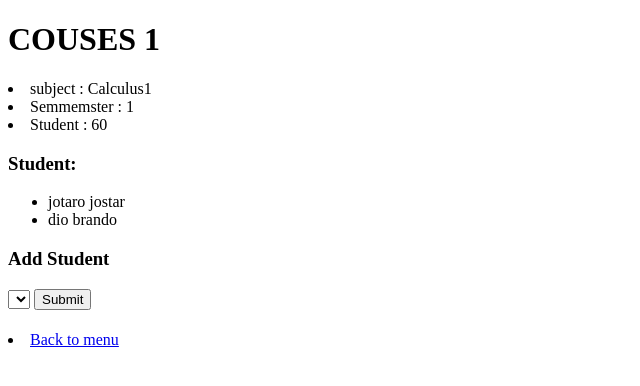
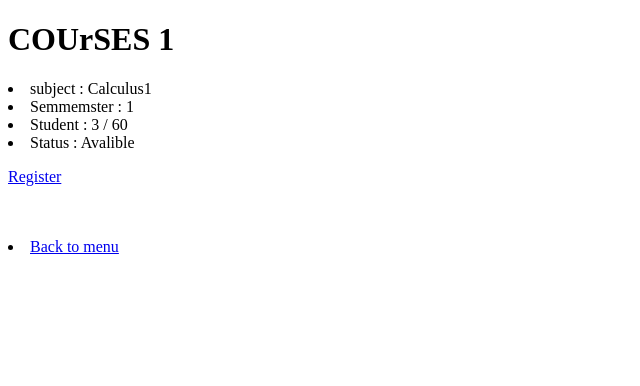
Before and after one commit to 6210612799/Arjarnjack, a Django app: page /users/1 in a window 1280 px wide. Shown: the top 386 px of the page, without its empty margins (0-640 px from the left). Run offline with Django 3.2, Linux system fonts and the light colour scheme; data comes from the database, SQL or seed files in the repository; lists and menus that the app fills with data are empty.

Commit message:
update took flie

```diff
--- a/realuser/templates/realuser/index.html
+++ b/realuser/templates/realuser/index.html
@@ -9,5 +9,10 @@
         <li>Email: {{ request.user.email }}</li>
     </ul>
 
+    <a href="{% url 'users:index' %}">aLL Courses !</a>
+    <br>
+    <br>
+    <br>
+
     <a href="{% url 'realuser:logout' %}">Log out</a>
 {% endblock %}
--- a/users/admin.py
+++ b/users/admin.py
@@ -1,14 +1,12 @@
 from django.contrib import admin
 
 # Register your models here.
-from .models import Couses, Nisit
+from .models import Couses
 
 
 class CousesAdmin(admin.ModelAdmin):
     list_display = ("id","subject","term","couseid","num_student","year",)
 
 
-class NisitAdmin(admin.ModelAdmin):
-    filter_horizontal = ("couses",)
+
 admin.site.register(Couses , CousesAdmin)
-admin.site.register(Nisit , NisitAdmin)
--- a/users/models.py
+++ b/users/models.py
@@ -9,13 +9,13 @@ class Couses(models.Model):
     couseid = models.IntegerField()
     num_student = models.IntegerField()
     year = models.IntegerField()
+    nisit = models.ManyToManyField(User, blank=True)
+    status = models.BooleanField(default=True)
+
+    def is_full(self):
+        if self.nisit.count() == self.num_student:
+            return True
+        return False
 
     def __str__(self):
         return f"{self.id} :subject {self.subject} term {self.term} Couses ID {self.couseid} student {self.num_student} year {self.year}"
-
-class Nisit(models.Model):
-    first = models.CharField(max_length=64)
-    last = models.CharField(max_length=64)
-    couses = models.ManyToManyField(Couses, blank=True , related_name="student")
-    def __str__(self):
-        return f"{self.first}  {self.last}"
--- a/users/templates/users/couses.html
+++ b/users/templates/users/couses.html
@@ -2,21 +2,28 @@
 
 {% block body %}
     <h1>
-        COUSES  {{ couses.id }}
+        COUrSES  {{ couses.id }}
     </h1>
     <u1>
         <li>subject : {{ couses.subject}}</li>
         <li>Semmemster : {{couses.term}}</li>
-        <li>Student : {{couses.num_student}}</li>
+        <li>Student : {{ keekon }} / {{couses.num_student}}</li>
+        <li>Status : {% if couses.status %}
+                    Avalible
+                    {%else%}
+                    Unvalible
+                    {% endif %}
+        </li>
 
 
 
     </u1>
+    {% if request.user.is_superuser %}
     <h3> Student: </h3>
     <ul>
-        {% for student in nisitall %}
+        {% for student in portai %}
         <li>
-            {{ student }}
+            {{ student.first_name }} {{ student.last_name }}
         </li>
         {% empty %}
         <li>
@@ -24,18 +31,32 @@
         </li>
         {% endfor %}
     </ul>
-    <h3> Add Student</h3>
-    <form action ="{% url 'users:book' couses.id %}" method="post">
-        {% csrf_token %}
-        <select name="student">
-            {% for student in non_student %}
-            <option value="{{ student.id }}">{{ student }}</option>
-            {% endfor %}
-        </select>
-        <button type="submit" >Submit</button>
-    </form>
-    <h1>  </h1>
-    <h1>  </h1>
-    <h1>  </h1>
+
+    {% else %}
+
+    {% endif %}
+
+    {% if request.user not in portai %}
+        {% if couses.status %}
+        <p><a href="{% url 'users:book' couses.id %}">Register</a></h3>
+        {% else %}
+
+        {% endif %}
+    {% else %}
+    <h1>
+        aLRadY rEgisTer </h1>
+    <br>
+    <p><a href="{% url 'users:debook' couses.id %}">de Register</a>
+
+    {% endif %}
+
+    <br>
+    <br>
+    <br>
     <li><a href = "{% url 'users:index' %}">Back to menu</a></li>
+    {% if request.user.is_superuser %}
+    <li><a href="{% url 'users:admun' couses.id %}">Admin CoMand</a></li>
+    {% else %}
+
+    {% endif %}
 {% endblock %}
--- a/users/templates/users/index.html
+++ b/users/templates/users/index.html
@@ -14,4 +14,7 @@
     {% endfor %}
 
     </ul>
+    <br>
+    <br>
+    <p><a href="{% url 'realuser:index' %}">Back</a>
 {% endblock %}
--- a/users/urls.py
+++ b/users/urls.py
@@ -7,5 +7,6 @@ urlpatterns = [
     path('',views.index, name = "index"),
     path('<int:couses_id>' , views.do_couses , name = "couses"),
     path('<int:couses_id>/book' , views.book , name = "book"),
-
+    path('<int:couses_id>/debook' , views.debook , name = "debook"),
+    path('<int:couses_id>/admun' , views.admun , name = "admun"),
 ]
--- a/users/views.py
+++ b/users/views.py
@@ -1,7 +1,7 @@
 from django.http.response import HttpResponse, HttpResponseRedirect
 import users
 from django.shortcuts import get_object_or_404, render
-from .models import Couses, Nisit
+from .models import Couses
 from django.urls import reverse
 
 # Create your views here.
@@ -11,22 +11,45 @@ def index(request):
         "couses" : Couses.objects.all()
     })
 def do_couses(request , couses_id):
-    nisitall = []
-    couses = Couses.objects.get(id= couses_id)
-    for nisit in Nisit.objects.all():
-        for couse in nisit.couses.all():
-            if (couse == couses):
-                nisitall.append(nisit)
+
+    couses = get_object_or_404(Couses, pk = couses_id)
+
 
     return render(request, "users/couses.html",{
         "couses" : couses,
-        "nisitall" : nisitall,
-        "non_student" : Nisit.objects.exclude(couses=couses).all()
+        "portai" : couses.nisit.all(),
+        "check"  : couses.is_full() ,
+        "keekon" : couses.nisit.count(),
+
+
+
+
 
     })
 def book(request, couses_id):
-    if request.method == "POST":
-        couses = get_object_or_404(Couses, pk = couses_id)
-        student = request.POST["student"]
-        couses.student.add(student)
-        return HttpResponseRedirect(reverse("users:couses",args=(couses_id,)))
+    if not request.user.is_authenticated:
+        return HttpResponseRedirect(reverse("realuser:login"))
+
+    couses = get_object_or_404(Couses, pk = couses_id)
+    if request.user not in couses.nisit.all():
+        couses.nisit.add(request.user)
+        couses.save()
+    return HttpResponseRedirect(reverse("users:couses",args=(couses_id,)))
+
+def debook(request, couses_id):
+    couses = get_object_or_404(Couses, pk = couses_id)
+    if request.user  in couses.nisit.all():
+        couses.nisit.remove(request.user)
+        couses.save()
+    return HttpResponseRedirect(reverse("users:couses",args=(couses_id,)))
+
+def admun(request, couses_id):
+    if request.user.is_superuser:
+        count = Couses.objects.get(id = couses_id)
+        if count.status:
+            count.status = False
+            count.save()
+        else:
+            count.status = True
+            count.save()
+    return HttpResponseRedirect(reverse("users:couses", args=(couses_id,)))
```
Also changed, not shown: db.sqlite3, users/migrations/0002_auto_20210915_2245.py (added), users/migrations/0003_alter_couses_nisit.py (added), users/migrations/0004_couses_status.py (added).
